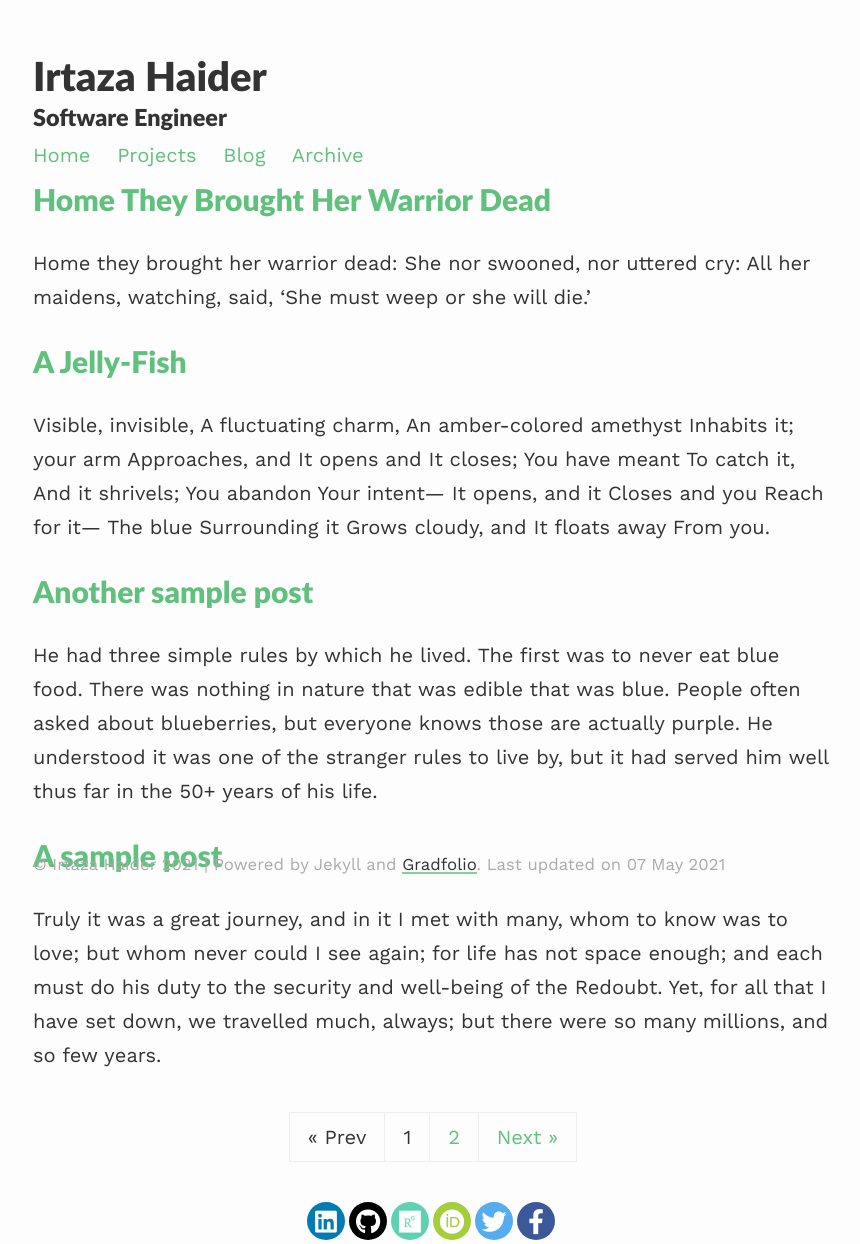
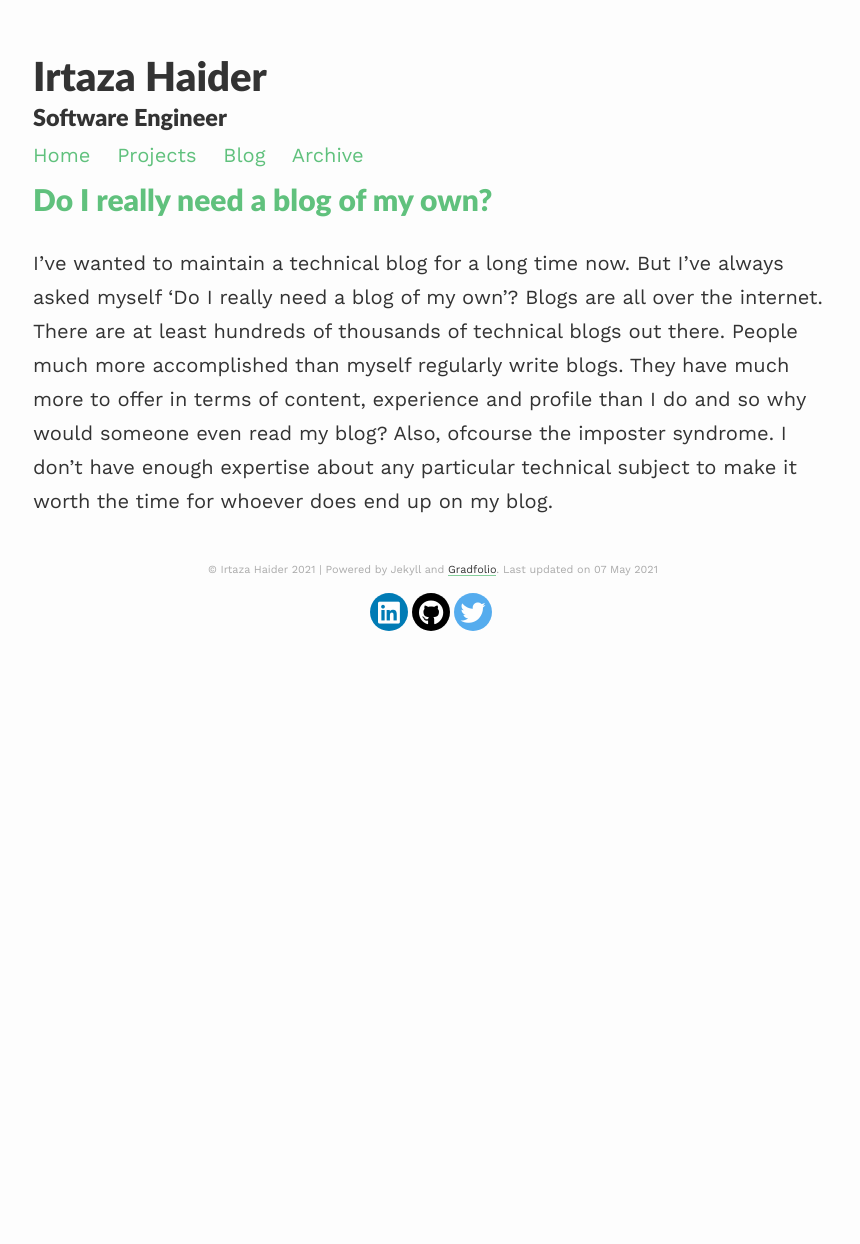
Before and after one commit to irtaza-haider/irtaza-haider.github.io, a Jekyll site: the page built from blog/index.html, in a window 1280 px wide. Shown: the whole page, without its empty margins (207-1067 px from the left). Built offline with Jekyll 4.4.1, drawn with Linux system fonts in a browser that asks for light colours; nearby versions of some CDN libraries; the list of posts is cut into pages by our own code; after the commit the page ends 980 px from its top, so only the background shows below that.

Commit message:
First blog post

```diff
--- /dev/null
+++ b/Gemfile
@@ -0,0 +1,5 @@
+source 'https://rubygems.org'
+gem 'jekyll-seo-tag'
+gem 'jekyll-paginate'
+gem 'jekyll-email-protect'
+gem 'jekyll-target-blank'
--- a/_includes/social-footer.html
+++ b/_includes/social-footer.html
@@ -26,40 +26,13 @@ target="_blank">
 </a>
 {%- endif -%}
 
-{%- if site.researchgate -%}
-<a title="{{ _locale_string_follow | replace: '[NAME]', 'ResearchGate' }}"
-class="social-button researchgate"
-href="https://www.researchgate.net/profile/{{ site.researchgate }}" itemprop="sameAs"
-target="_blank">
-<i class="fab fa-researchgate"></i>
-</a>
-{%- endif -%}
-
-{%- if site.orcid -%}
-<a title="{{ _locale_string_follow | replace: '[NAME]', 'Orcid' }}"
-class="social-button orcid"
-href="https://orcid.org/{{ site.orcid }}" itemprop="sameAs"
-target="_blank">
-<i class="fab fa-orcid"></i>
-</a>
-{%- endif -%}
-
 {%- if site.twitter -%}
 <a title="{{ _locale_string_follow | replace: '[NAME]', 'Twitter' }}"
 class="social-button twitter"
-href="https://www.twitter.com/{{ site.twitter }}" itemprop="sameAs"
+href="https://twitter.com/Irti_66" itemprop="sameAs"
 target="_blank">
 <i class="fab fa-twitter"></i>
 </a>
 {%- endif -%}
 
-{%- if site.facebook -%}
-<a title="{{ _locale_string_follow | replace: '[NAME]', 'Facebook' }}"
-class="social-button facebook" itemprop="sameAs"
-href="https://www.facebook.com/{{ site.facebook }}"
-target="_blank">
-<i class="fab fa-facebook-f"></i>
-</a>
-{%- endif -%}
-
 </div>
--- a/_layouts/default.html
+++ b/_layouts/default.html
@@ -40,8 +40,8 @@
           </p>
 
 
+            {% include social-footer.html %}
         </footer>
-        {% include social-footer.html %}
         {% include analytics.html %}
 
     </body>
--- a/_posts/2018-02-05-atticus.md
+++ /dev/null
@@ -1,16 +0,0 @@
----
-layout: post
-title:  "A sample post"
----
-
-Truly it was a great journey, and in it I met with many, whom to know was to love; but whom never could I see again; for life has not space enough; and each must do his duty to the security and well-being of the Redoubt. Yet, for all that I have set down, we travelled much, always; but there were so many millions, and so few years.
-
-Atticus said to Jem one day, “I’d rather you shot at tin cans in the backyard, but I know you’ll go after birds. Shoot all the blue jays you want, if you can hit ‘em, but remember it’s a sin to kill a mockingbird.” That was the only time I ever heard Atticus say it was a sin to do something, and I asked Miss Maudie about it. “Your father’s right,” she said. “Mockingbirds don’t do one thing except make music for us to enjoy. They don’t eat up people’s gardens, don’t nest in corn cribs, they don’t do one thing but sing their hearts out for us. That’s why it’s a sin to kill a mockingbird.
-
-I took a deep breath and listened to the old brag of my heart. I am, I am, I am.
-
-We believe that we can change the things around us in accordance with our desires—we believe it because otherwise we can see no favourable outcome. We do not think of the outcome which generally comes to pass and is also favourable: we do not succeed in changing things in accordance with our desires, but gradually our desires change. The situation that we hoped to change because it was intolerable becomes unimportant to us. We have failed to surmount the obstacle, as we were absolutely determined to do, but life has taken us round it, led us beyond it, and then if we turn round to gaze into the distance of the past, we can barely see it, so imperceptible has it become.
-
-The most beautiful things in the world cannot be seen or touched, they are felt with the heart.
-
-Hello babies. Welcome to Earth. It’s hot in the summer and cold in the winter. It’s round and wet and crowded. On the outside, babies, you’ve got a hundred years here. There’s only one rule that I know of, babies-“God damn it, you’ve got to be kind.
--- a/_posts/2019-07-22-some-more.md
+++ /dev/null
@@ -1,10 +0,0 @@
----
-layout: post
-title:  "Another sample post"
----
-
-He had three simple rules by which he lived. The first was to never eat blue food. There was nothing in nature that was edible that was blue. People often asked about blueberries, but everyone knows those are actually purple. He understood it was one of the stranger rules to live by, but it had served him well thus far in the 50+ years of his life.
-
-She looked at her little girl who was about to become a teen. She tried to think back to when the girl had been younger but failed to pinpoint the exact moment when she had become a little too big to pick up and carry. It hit her all at once. She was no longer a little girl and she stood there speechless with fear, sadness, and pride all running through her at the same time.
-
-She considered the birds to be her friends. She'd put out food for them each morning and then she'd watch as they came to the feeders to gorge themselves for the day. She wondered what they would do if something ever happened to her. Would they miss the meals she provided if she failed to put out the food one morning?
--- a/_posts/2019-08-19-jelly-fish.md
+++ /dev/null
@@ -1,27 +0,0 @@
----
-layout: post
-title:  A Jelly-Fish
----
-
-Visible, invisible,
-A fluctuating charm,
-An amber-colored amethyst
-Inhabits it; your arm
-Approaches, and
-It opens and
-It closes;
-You have meant
-To catch it,
-And it shrivels;
-You abandon
-Your intent—
-It opens, and it
-Closes and you
-Reach for it—
-The blue
-Surrounding it
-Grows cloudy, and
-It floats away
-From you.
-
-[by Marianne Moore](https://poets.org/anthology/poems-your-poetry-project-public-domain)
--- a/_posts/2020-03-09-home-they-brought.md
+++ /dev/null
@@ -1,26 +0,0 @@
----
-layout: post
-title: Home They Brought Her Warrior Dead
----
-
-Home they brought her warrior dead:
-She nor swooned, nor uttered cry:
-All her maidens, watching, said,
-'She must weep or she will die.'
-
-Then they praised him, soft and low,
-Called him worthy to be loved,
-Truest friend and noblest foe;
-Yet she neither spoke nor moved.
-
-Stole a maiden from her place,
-Lightly to the warrior stept,
-Took the face-cloth from the face;
-Yet she neither moved nor wept.
-
-Rose a nurse of ninety years,
-Set his child upon her knee—
-Like summer tempest came her tears—
-'Sweet my child, I live for thee.'
-
-[by Alfred Tennyson](https://en.wikisource.org/wiki/Home_They_Brought_Her_Warrior_Dead)
--- /dev/null
+++ b/_posts/2021-05-06-do-i-really-need-a-blog?.md
@@ -0,0 +1,19 @@
+---
+layout: post
+title: Do I really need a blog of my own?
+---
+
+I've wanted to maintain a technical blog for a long time now. But I've always asked myself 'Do I really need a blog of my own'?
+Blogs are all over the internet. There are at least hundreds of thousands of technical blogs out there. People much more accomplished than myself regularly write blogs. They have much more to offer in terms of content, experience and profile than I do and so why would someone even read my blog? Also, ofcourse the imposter syndrome. I don't have enough expertise about any particular technical subject to make it worth the time for whoever does end up on my blog.
+
+I don't think I have answers to these question/doubts yet but I read a quote just today "There are always a 1000 reasons to explain why good things didn't happen. There is only one to explain why they did: someone tried". I'm going to give this a try. To make this a good thing to happen. To make it useful for my audience. Maybe I'll end up learning, maybe others will end up learning. Maybe there will be unintended outcomes. Maybe it'll be worth it.
+
+I'm optimistic and the following are a few outcomes that I hope writing technical blog posts regularly will help me achieve:
+
+* Provide me with a platform to share my ideas with a wider audience. Ideas have an amplification affect. One idea leads to another but an idea is only useful if it is either acted upon or shared. Hopefully, this platform will be a source of fresh perspectives and ideas.
+
+* Be a learning experience. This exercise will serve as a motivation to learn and discover new technologies, ideas and practices. But more importantly, I'll be in with a 'learn to teach' mindset, which I've learned over the years especially during my experience as a Teaching Assistant is much more powerful for both understanding and retention that just a 'learn to know mindset'
+
+* Improve upon the art of expressing ideas through words. Communication is important and the key to bringing ideas to fruition is to be able to articulate and share them. Being a non-native English speaker among other factors, I feel I stand somewhat disadvantaged here, but only to begin with. This blog is an attempt to fix it.
+
+I hope my readers will find the content useful, engaging and help them grow. There is nothing more gratifying than being useful to others and it is the single most important thing I hope to achieve here :)
--- a/assets/css/_sass/footer.scss
+++ b/assets/css/_sass/footer.scss
@@ -2,8 +2,6 @@
 footer {
     clear: both;
     margin-top: 2em;
-    position: absolute;
-    bottom: 0;
 }
 
 /* Footer navigation links */
@@ -15,4 +13,5 @@ footer {
 .copy {
     color: #aaa;
     text-align: center;
+    font-size: small;
 }
--- a/assets/css/main.scss
+++ b/assets/css/main.scss
@@ -9,17 +9,6 @@ $content-width:    800px;
 $on-phone:         450px;
 $on-palm:          660px;
 $on-laptop:        1000px;
-
-@mixin body {
-    min-height: 100vh;
-    position: relative;
-}
-
-@mixin footer {
-    position: absolute;
-    bottom: 0;
-    width: 100%;
-}
 
 @mixin media-query($device) {
     @media screen and (max-width: $device) {
```
Also changed, not shown: other parts of _includes/social-footer.html (+1 -1 lines), _includes/analytics.html (+7 -4 lines), _posts/2016-01-01-jekyll.md (deleted, +0 -20 lines), _posts/2017-10-03-sherlock.md (deleted, +0 -20 lines), index.md (+4 -2 lines), Gemfile.lock (added), 2 other files.
